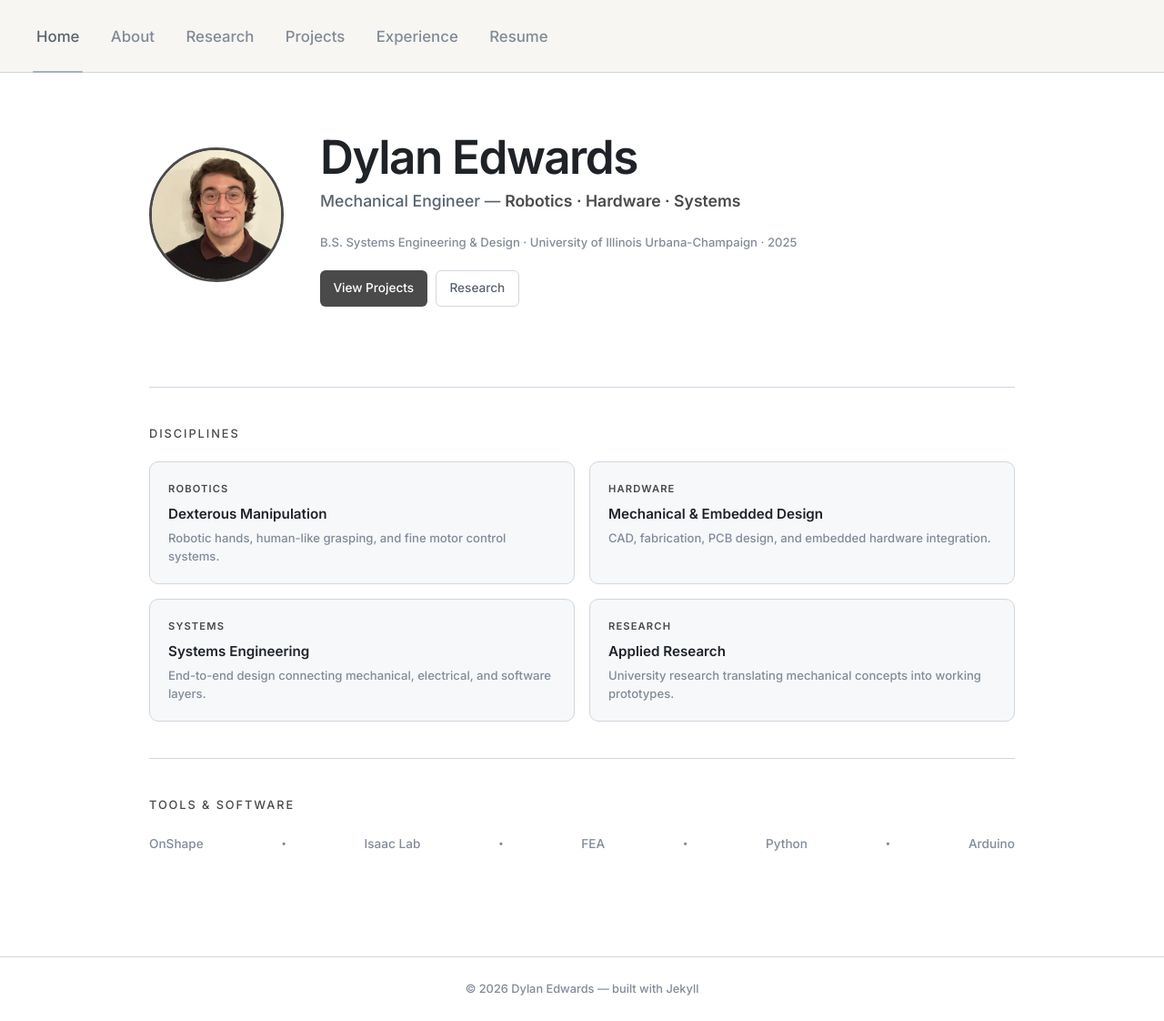
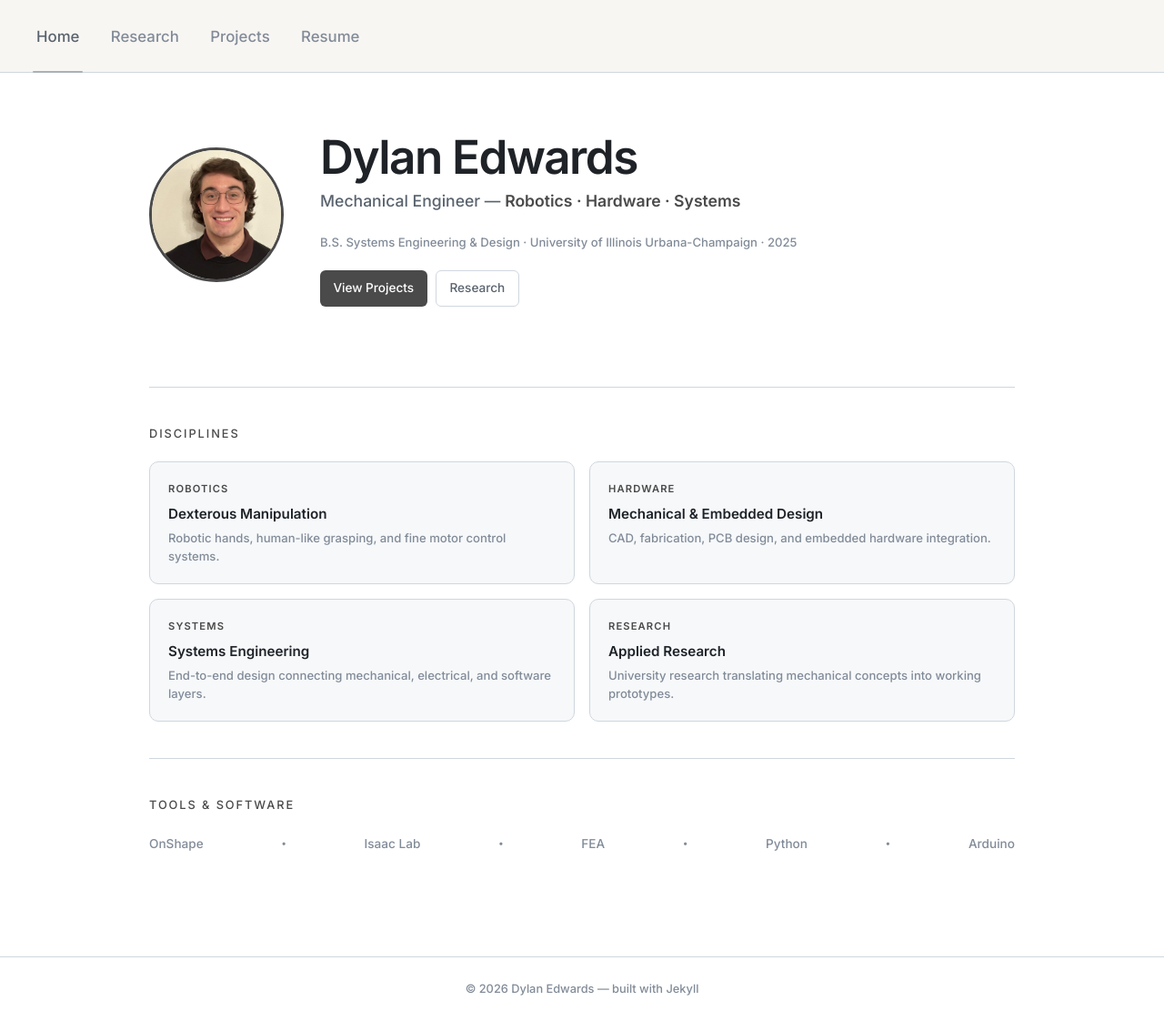
Before and after one commit to DylanEdwards02/DylanEdwards02.github.io, a Jekyll site: the page built from index.md, in a window 1280 px wide and 1122 px high. Shown: the whole window at 91% size. Built offline with Jekyll 4.4.1, drawn with Linux system fonts in a browser that asks for light colours.

Commit message:
Update header.html

```diff
--- a/_includes/header.html
+++ b/_includes/header.html
@@ -3,10 +3,8 @@
     <nav>
       <ul class="nav-links">
         <li><a href="/" {% if page.url == '/' %}class="active"{% endif %}>Home</a></li>
-        <li><a href="/about" {% if page.url == '/about/' %}class="active"{% endif %}>About</a></li>
         <li><a href="/research" {% if page.url == '/research/' %}class="active"{% endif %}>Research</a></li>
         <li><a href="/projects" {% if page.url == '/projects/' %}class="active"{% endif %}>Projects</a></li>
-        <li><a href="/experience" {% if page.url == '/experience/' %}class="active"{% endif %}>Experience</a></li>
         <li><a href="/assets/resume.pdf" target="_blank">Resume</a></li>
       </ul>
     </nav>
```
